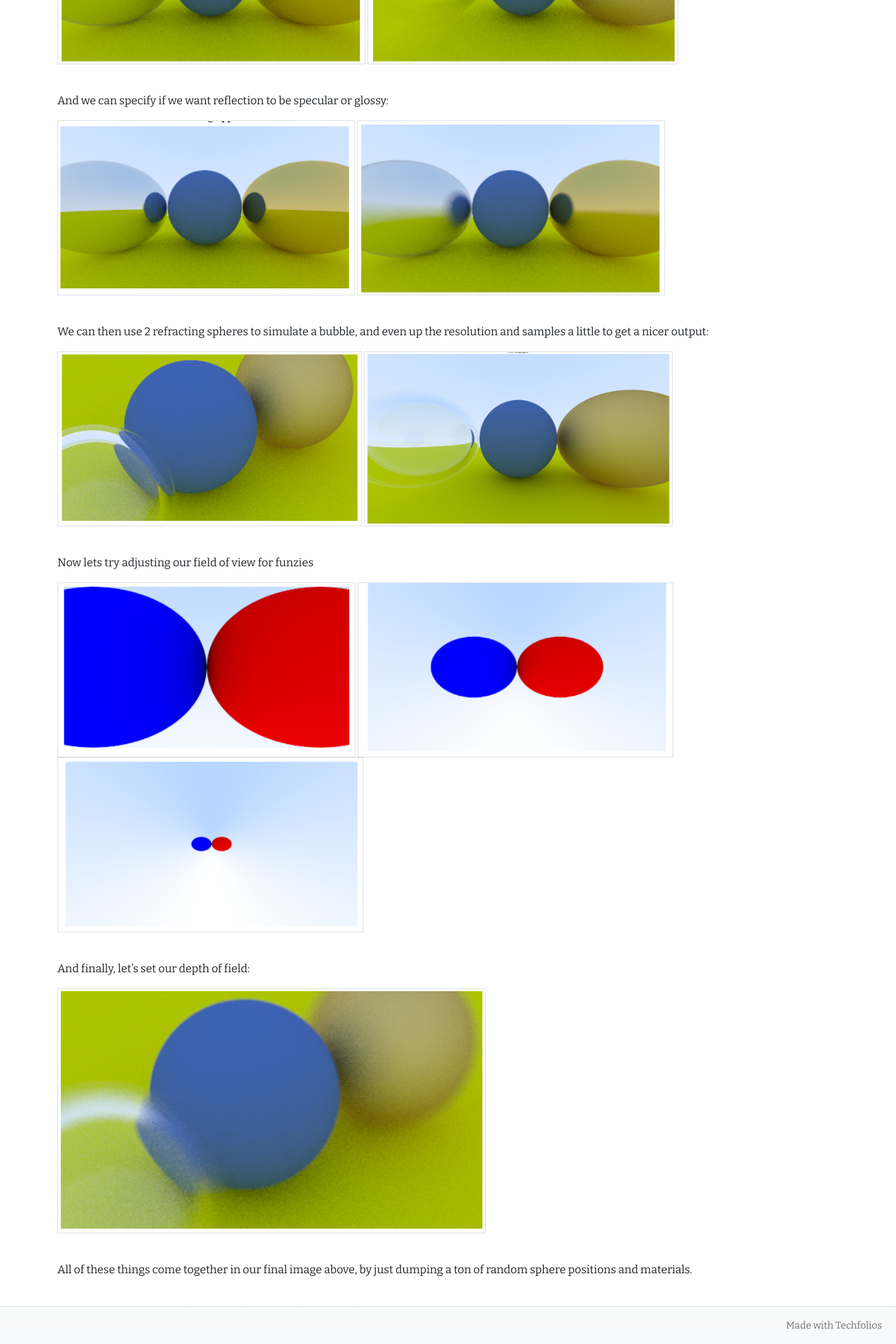
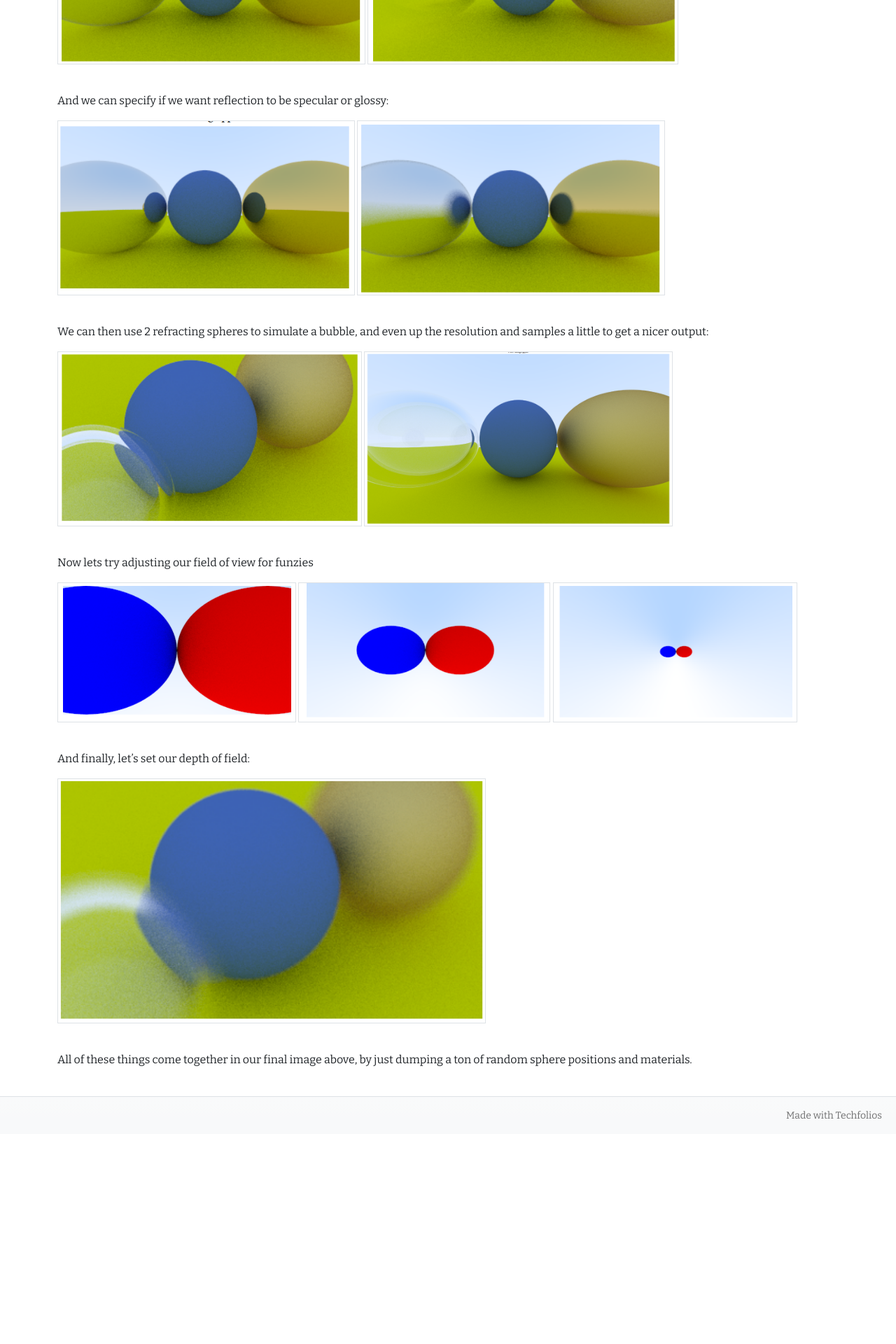
Before and after one commit to kylebueche/kylebueche.github.io, a Jekyll site: the page built from projects/ray-tracer-cpp.md, in a window 1280 px wide. Shown: the part 1899-3819 px from the top of the page at 70% size. Built offline with Jekyll 4.4.1, drawn with Linux system fonts in a browser that asks for light colours; after the commit the page ends 3519 px from its top, so only the background shows below that.

Commit message:
Update ray-tracer-cpp.md

```diff
--- a/projects/ray-tracer-cpp.md
+++ b/projects/ray-tracer-cpp.md
@@ -96,13 +96,13 @@ Now lets try adjusting our field of view for funzies
 
 <div style="padding-bottom:40px;">
   <span>
-    <img class="border" src="../img/ray-tracer-cpp/zoomed.png" height="250px" alt="close">
+    <img class="border" src="../img/ray-tracer-cpp/zoomed.png" height="200px" alt="close">
   </span>
   <span>
-    <img class="border" src="../img/ray-tracer-cpp/unzoomed.png" height="250px" alt="med">
+    <img class="border" src="../img/ray-tracer-cpp/unzoomed.png" height="200px" alt="med">
   </span>
   <span>
-    <img class="border" src="../img/ray-tracer-cpp/zoomed-out.png" height="250px" alt="far">
+    <img class="border" src="../img/ray-tracer-cpp/zoomed-out.png" height="200px" alt="far">
   </span>
 </div>
 
```
